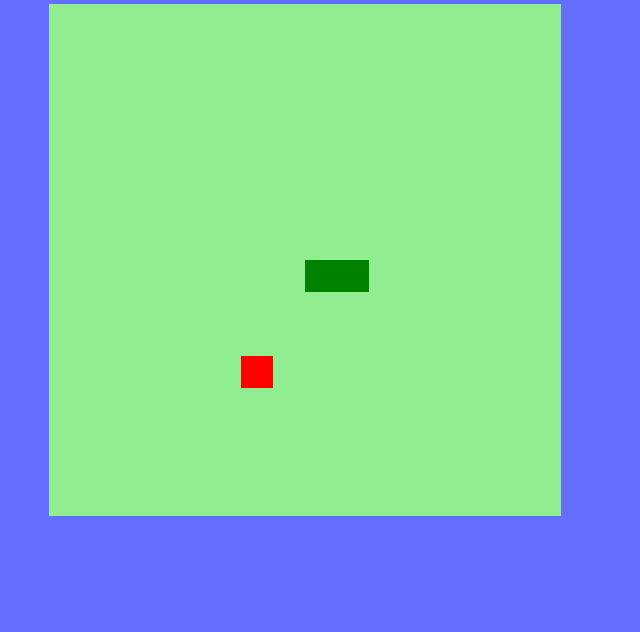
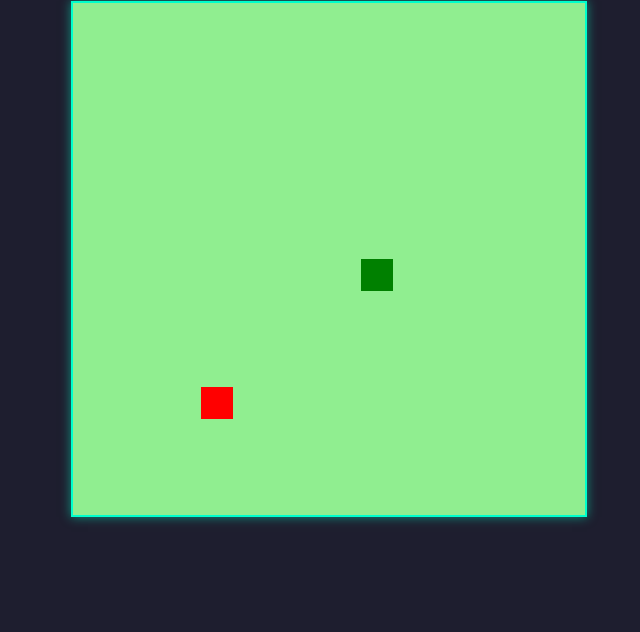
Before and after one commit to Higor-Dev0/Jogo-da-Cobrinha, a plain HTML site: page index.html in a window 1280 px wide. Shown: the part 168-800 px from the top of the page, without its empty margins (311-951 px from the left). Drawn offline with Linux system fonts and the light colour scheme.

Commit message:
Melhorias visuais e ajustes no script do jogo.

```diff
--- a/index.html
+++ b/index.html
@@ -1,14 +1,17 @@
 <!DOCTYPE html>
-<html lang="pt-br">
+<html lang="pt-BR">
 <head>
     <meta charset="UTF-8">
+    <meta http-equiv="X-UA-Compatible" content="IE=edge">
     <meta name="viewport" content="width=device-width, initial-scale=1.0">
     <title>Jogo da Cobrinha</title>
     <link rel="stylesheet" href="style.css">
     <script defer src="script.js"></script>
 </head>
 <body>
-    <h1>Jogo da Cobrinha</h1>
-    <canvas id="snake" width="512" height="512"></canvas>
+    <main>
+        <h1>Jogo da Cobrinha</h1>
+        <canvas id="snake" width="512" height="512"></canvas>
+    </main>
 </body>
 </html>
--- a/script.js
+++ b/script.js
@@ -1,55 +1,62 @@
-let canvas = document.getElementById("snake"); //criar elemento que irá rodar o jogo
-let context = canvas.getContext("2d"); //....
-let box = 32;
-let snake = []; //criar cobrinha como lista, já que ela vai ser uma série de coordenadas, que quando pintadas, criam os quadradinhos
-snake[0] ={
-    x: 8 * box,
-    y: 8 * box
-}
+const canvas = document.getElementById("snake");
+const context = canvas.getContext("2d");
+const box = 32;
+let snake = [{ x: 8 * box, y: 8 * box }];
 let direction = "right";
-let food ={
-    x: Math.floor(Math.random() * 15 + 1) * box,
-    y: Math.floor(Math.random() * 15 + 1) * box
+let food = randomFood();
+
+function randomFood() {
+    return {
+        x: Math.floor(Math.random() * 15 + 1) * box,
+        y: Math.floor(Math.random() * 15 + 1) * box
+    };
 }
 
-function criarBG(){
+function criarBG() {
     context.fillStyle = "lightgreen";
-    context.fillRect(0, 0, 16*box, 16*box); //desenha o retângulo usando x e y e a largura e altura setadas
+    context.fillRect(0, 0, 16 * box, 16 * box);
 }
 
-function criarCobrinha (){
-    for(i = 0; i < snake.length; i++){
+function criarCobrinha() {
+    for (let i = 0; i < snake.length; i++) {
         context.fillStyle = "green";
         context.fillRect(snake[i].x, snake[i].y, box, box);
     }
 }
 
-function drawFood (){
+function drawFood() {
     context.fillStyle = "red";
     context.fillRect(food.x, food.y, box, box);
 }
 
-//quando um evento acontece, detecta e chama uma função
+function update(event) {
+    const key = event.keyCode;
+    if (key === 37 && direction !== 'right') direction = 'left';
+    if (key === 38 && direction !== 'down') direction = 'up';
+    if (key === 39 && direction !== 'left') direction = 'right';
+    if (key === 40 && direction !== 'up') direction = 'down';
+}
 document.addEventListener('keydown', update);
 
-function update(event){
-    if(event.keyCode == 37 && direction != 'right') direction = 'left';
-    if(event.keyCode == 38 && direction != 'down') direction = 'up';
-    if(event.keyCode == 39 && direction != 'left') direction = 'right';
-    if(event.keyCode == 40 && direction != 'up') direction = 'down';
+function gameOver() {
+    clearInterval(jogo);
+    alert('Game Over :(');
 }
 
-function iniciarJogo(){
+function iniciarJogo() {
+    const head = snake[0];
 
-    if(snake[0].x > 15*box && direction == "right") snake[0].x = 0;
-    if(snake[0].x < 0 && direction == 'left') snake[0].x = 16 * box;
-    if(snake[0].y > 15*box && direction == "down") snake[0].y = 0;
-    if(snake[0].y < 0 && direction == 'up') snake[0].y = 16 * box;
+    // Colisões com bordas
+    if (head.x >= 16 * box && direction === "right") head.x = 0;
+    if (head.x < 0 && direction === "left") head.x = 15 * box;
+    if (head.y >= 16 * box && direction === "down") head.y = 0;
+    if (head.y < 0 && direction === "up") head.y = 15 * box;
 
-    for(i = 1; i < snake.length; i++){
-        if(snake[0].x == snake[i].x && snake[0].y == snake[i].y){
-            clearInterval(jogo);
-            alert('Game Over :(');
+    // Colisão com o próprio corpo
+    for (let i = 1; i < snake.length; i++) {
+        if (head.x === snake[i].x && head.y === snake[i].y) {
+            gameOver();
+            return;
         }
     }
 
@@ -57,27 +64,21 @@ function iniciarJogo(){
     criarCobrinha();
     drawFood();
 
-    let snakeX = snake[0].x;
-    let snakeY = snake[0].y;
+    let snakeX = head.x;
+    let snakeY = head.y;
 
-    if(direction == "right") snakeX += box;
-    if(direction == "left") snakeX -= box;
-    if (direction == "up") snakeY -= box;
-    if(direction == "down") snakeY += box;
+    if (direction === "right") snakeX += box;
+    else if (direction === "left") snakeX -= box;
+    else if (direction === "up") snakeY -= box;
+    else if (direction === "down") snakeY += box;
 
-    if(snakeX != food.x || snakeY != food.y){
-        snake.pop(); //pop tira o último elemento da lista
-    }else{
-        food.x = Math.floor(Math.random() * 15 +1) * box;
-        food.y = Math.floor(Math.random() * 15 +1) * box;
+    if (snakeX !== food.x || snakeY !== food.y) {
+        snake.pop();
+    } else {
+        food = randomFood();
     }
 
-    let newHead ={
-        x: snakeX,
-        y: snakeY
-    }
-
-    snake.unshift(newHead); //método unshift adiciona como primeiro quadradinho da cobrinha
+    snake.unshift({ x: snakeX, y: snakeY });
 }
 
-let jogo = setInterval(iniciarJogo, 100);
+const jogo = setInterval(iniciarJogo, 100);
--- a/style.css
+++ b/style.css
@@ -1,10 +1,57 @@
-body{
-    height: 95vh;
-    width: 95vw;
+body {
+    margin: 0;
+    padding: 0;
+    height: 100vh;
+    width: 100vw;
+    display: flex;
+    justify-content: center;
+    align-items: center;
+    background-color: #1e1e2f;
+    font-family: Arial, sans-serif;
+    color: #f0f0f0;
+}
+
+main {
     display: flex;
     flex-direction: column;
-    justify-content: center;
     align-items: center;
-    background-color:rgba(7, 23, 255, 0.623);
-    color: rgb(255, 255, 255);
+    gap: 1rem;
 }
+
+h1 {
+    font-size: 2rem;
+    margin: 0;
+    color: #00ffcc;
+}
+
+canvas {
+    border: 2px solid #00ffcc;
+    box-shadow: 0 0 10px #00ffcc80;
+}
+
+#game-over {
+    display: flex;
+    flex-direction: column;
+    align-items: center;
+    gap: 0.5rem;
+    margin-top: 1rem;
+    color: #ff3366;
+}
+
+.hidden {
+    display: none;
+}
+
+button {
+    padding: 0.5rem 1rem;
+    background-color: #00ffcc;
+    color: #1e1e2f;
+    border: none;
+    border-radius: 5px;
+    cursor: pointer;
+    font-weight: bold;
+}
+
+button:hover {
+    background-color: #00ccaa;
+}
```
Also changed, not shown: 1 other file.
